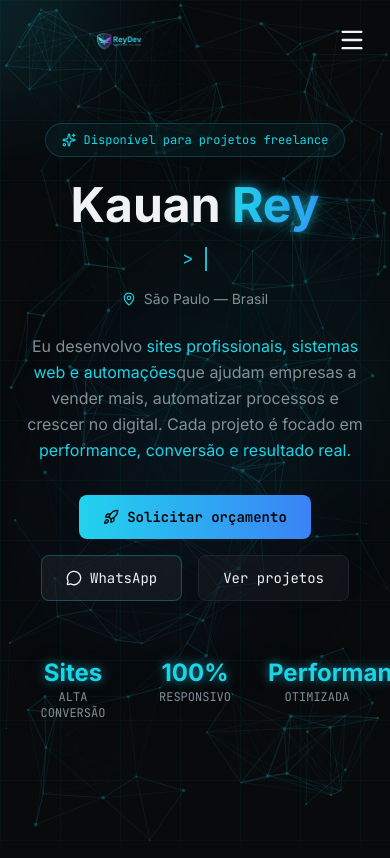
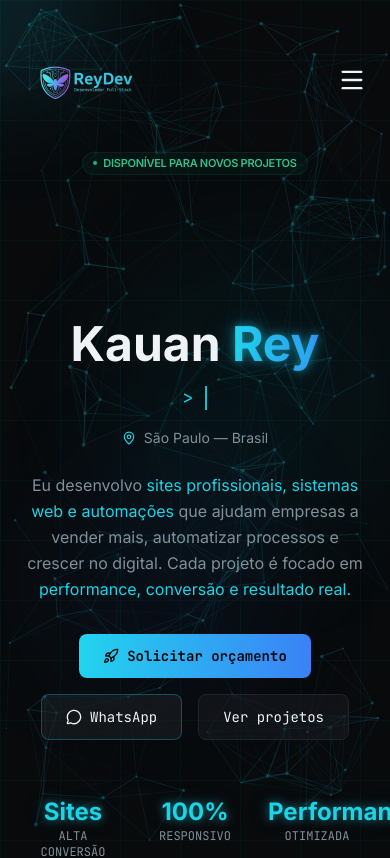
Before and after one commit to Kauanrey-17/ReyDev, a Next.js app: page / in a window 390 px wide. Shown: the top 858 px of the page. Built offline with nearby package versions, Linux system fonts and the light colour scheme.

Commit message:
consertado a quebra de posicion no site e no mobile

```diff
--- a/components/footer.tsx
+++ b/components/footer.tsx
@@ -70,12 +70,14 @@ Obrigado.`,
         <div className="grid gap-12 md:grid-cols-2">
           {/* LOGO + STATUS */}
           <div className="flex flex-col gap-6">
-            <div className="relative h-20 w-64">
+            {/* CONTAINER DA LOGO REFORMULADO PARA NÃO CORTAR */}
+            <div className="flex items-center justify-start overflow-visible py-4">
               <Image
                 src="/logo.png"
                 alt="ReyDev"
-                fill
-                className="object-contain object-left scale-150"
+                width={280} // Tamanho real que ela ocupará
+                height={100} // Proporção garantida
+                className="h-auto w-48 md:w-64 object-contain transition-transform hover:scale-105"
                 priority
               />
             </div>
--- a/components/hero.tsx
+++ b/components/hero.tsx
@@ -1,45 +1,51 @@
-"use client"
+"use client";
 
-import { useEffect, useState } from "react"
-import { ChevronDown, MapPin, Sparkles, Rocket, MessageCircle } from "lucide-react"
+import { useEffect, useState } from "react";
+import {
+  ChevronDown,
+  MapPin,
+  Sparkles,
+  Rocket,
+  MessageCircle,
+} from "lucide-react";
 
 const roles = [
   "Desenvolvedor Full-Stack",
   "Crio sites que vendem",
   "Automação & Sistemas Web",
   "Soluções digitais sob medida",
-]
+];
 
 export function Hero() {
-  const [currentRole, setCurrentRole] = useState(0)
-  const [displayedText, setDisplayedText] = useState("")
-  const [isDeleting, setIsDeleting] = useState(false)
+  const [currentRole, setCurrentRole] = useState(0);
+  const [displayedText, setDisplayedText] = useState("");
+  const [isDeleting, setIsDeleting] = useState(false);
 
   useEffect(() => {
-    const role = roles[currentRole]
-    let timeout: NodeJS.Timeout
+    const role = roles[currentRole];
+    let timeout: NodeJS.Timeout;
 
     if (!isDeleting && displayedText.length < role.length) {
       timeout = setTimeout(() => {
-        setDisplayedText(role.slice(0, displayedText.length + 1))
-      }, 55)
+        setDisplayedText(role.slice(0, displayedText.length + 1));
+      }, 55);
     } else if (!isDeleting && displayedText.length === role.length) {
-      timeout = setTimeout(() => setIsDeleting(true), 1600)
+      timeout = setTimeout(() => setIsDeleting(true), 1600);
     } else if (isDeleting && displayedText.length > 0) {
       timeout = setTimeout(() => {
-        setDisplayedText(displayedText.slice(0, -1))
-      }, 25)
+        setDisplayedText(displayedText.slice(0, -1));
+      }, 25);
     } else if (isDeleting && displayedText.length === 0) {
-      setIsDeleting(false)
-      setCurrentRole((prev) => (prev + 1) % roles.length)
+      setIsDeleting(false);
+      setCurrentRole((prev) => (prev + 1) % roles.length);
     }
 
-    return () => clearTimeout(timeout)
-  }, [displayedText, isDeleting, currentRole])
+    return () => clearTimeout(timeout);
+  }, [displayedText, isDeleting, currentRole]);
 
   return (
-    <section className="relative flex min-h-screen items-center justify-center overflow-hidden px-6">
-
+    /* ADICIONADO pt-80 PARA DESCER O CONTEÚDO ABAIXO DA NAVEGAÇÃO */
+    <section className="relative flex min-h-screen items-center justify-center overflow-hidden px-6 pt-80 pb-20">
       {/* GRID BG */}
       <div className="absolute inset-0 opacity-[0.04]">
         <div
@@ -59,16 +65,6 @@ export function Hero() {
       <div className="absolute bottom-1/4 right-1/4 h-64 w-64 rounded-full bg-blue-500/10 blur-3xl animate-pulse" />
 
       <div className="relative z-10 mx-auto max-w-4xl text-center">
-
-        {/* BADGE */}
-        <div className="mb-6 flex justify-center">
-          <div className="flex items-center gap-2 rounded-full border border-primary/20 bg-primary/5 px-4 py-2 backdrop-blur-xl">
-            <Sparkles size={14} className="text-primary" />
-            <span className="font-mono text-xs text-primary">
-              Disponível para projetos freelance
-            </span>
-          </div>
-        </div>
 
         {/* NOME */}
         <h1 className="text-5xl font-bold md:text-7xl">
@@ -93,14 +89,19 @@ export function Hero() {
 
         {/* COPY */}
         <p className="mx-auto mt-6 max-w-2xl text-muted-foreground leading-relaxed">
-          Eu desenvolvo <span className="text-primary">sites profissionais, sistemas web e automações</span>
-          que ajudam empresas a vender mais, automatizar processos e crescer no digital.
-          Cada projeto é focado em <span className="text-primary">performance, conversão e resultado real.</span>
+          Eu desenvolvo{" "}
+          <span className="text-primary">
+            sites profissionais, sistemas web e automações
+          </span>
+          {" "}que ajudam empresas a vender mais, automatizar processos e crescer no
+          digital. Cada projeto é focado em{" "}
+          <span className="text-primary">
+            performance, conversão e resultado real.
+          </span>
         </p>
 
         {/* CTA */}
         <div className="mt-8 flex flex-wrap justify-center gap-4">
-
           <a
             href="#contato"
             className="btn-magnetic flex items-center gap-2 rounded-lg bg-gradient-to-r from-cyan-400 to-blue-500 px-6 py-3 font-mono text-sm font-semibold text-black"
@@ -154,5 +155,5 @@ export function Hero() {
         <ChevronDown className="animate-bounce text-primary" size={16} />
       </a>
     </section>
-  )
+  );
 }
--- a/components/navigation.tsx
+++ b/components/navigation.tsx
@@ -10,7 +10,7 @@ const navLinks = [
   { label: "Habilidades", href: "#skills" },
   { label: "Experiência", href: "#experiencia" },
   { label: "Projetos", href: "#projetos" },
-  { label: "Processo", href: "#process" },   // 👈 ADICIONADO
+  { label: "Processo", href: "#process" },
   { label: "Formação", href: "#formacao" },
   { label: "Contato", href: "#contato" },
 ];
@@ -62,22 +62,23 @@ export function Navigation() {
             : "bg-transparent"
         }`}
       >
-        <nav className="mx-auto flex h-20 max-w-7xl items-center justify-between px-6">
-
-          {/* LOGO TECH FIX */}
-          <a href="#" className="group relative flex items-center">
-            <div className="relative h-14 w-48 md:h-16 md:w-56">
+        {/* Container principal ajustado para empilhar Logo e Badge corretamente */}
+        <nav className="mx-auto flex max-w-7xl flex-col items-center justify-between px-6 py-4 gap-2">
+          <div className="flex w-full items-center justify-between">
+            {/* LOGO - DIMINUA A LARGURA (w-32 no mobile e md:w-40 no desktop) */}
+            <div className="relative flex flex-col items-center gap-2">
+              <div className="relative flex items-center justify-center overflow-visible">
                 <Image
                   src="/logo.png"
                   alt="ReyDev"
-                fill
-                className="object-contain scale-110 transition-transform duration-300 group-hover:scale-115"
+                  width={250}
+                  height={80}
+                  className="h-auto w-32 md:w-40 object-contain"
                   priority
                 />
               </div>
-          </a>
-
-          {/* Desktop */}
+            </div>
+            {/* Desktop Links */}
             <ul className="hidden md:flex items-center gap-8">
               {navLinks.map((link) => {
                 const section = link.href.replace("#", "");
@@ -94,8 +95,6 @@ export function Navigation() {
                       }`}
                     >
                       {link.label}
-
-                    {/* Glow underline */}
                       <span
                         className={`absolute left-0 -bottom-1 h-[1px] bg-primary transition-all duration-300 ${
                           isActive ? "w-full" : "w-0 group-hover:w-full"
@@ -114,6 +113,29 @@ export function Navigation() {
             >
               {isMobileOpen ? <X size={28} /> : <Menu size={28} />}
             </button>
+          </div>
+
+          {/* BADGE DISPONÍVEL - Versão Ultra Compacta */}
+          <AnimatePresence>
+            {!isScrolled && (
+              <motion.div
+                initial={{ opacity: 0, y: -10 }}
+                animate={{ opacity: 1, y: 0 }}
+                exit={{ opacity: 0, y: -10 }}
+                /* py-0.5 deixa o container extremamente fino */
+                className="flex items-center gap-1.5 rounded-full border border-emerald-500/10 bg-emerald-500/5 px-2.5 py-0.5 backdrop-blur-md"
+              >
+                <span className="relative flex h-1 w-1">
+                  <span className="absolute inline-flex h-full w-full animate-ping rounded-full bg-emerald-400 opacity-75" />
+                  <span className="relative inline-flex h-1 w-1 rounded-full bg-emerald-500" />
+                </span>
+                {/* Fonte reduzida para o mínimo necessário */}
+                <span className="text-[11px] font-semibold uppercase tracking-tight text-emerald-400/90 md:text-xs">
+                  Disponível para novos projetos
+                </span>
+              </motion.div>
+            )}
+          </AnimatePresence>
         </nav>
 
         {/* Mobile Menu */}
```
Lines whose indentation alone changed are shown as unchanged.
